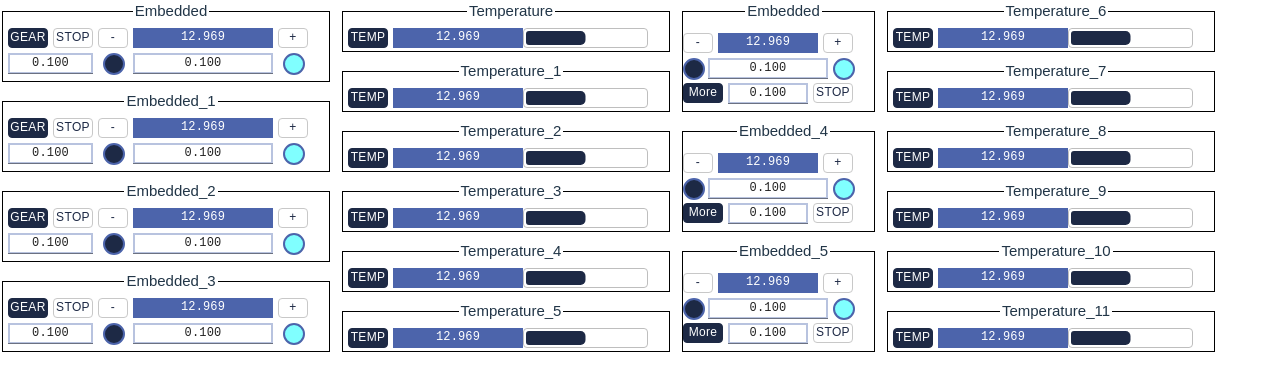
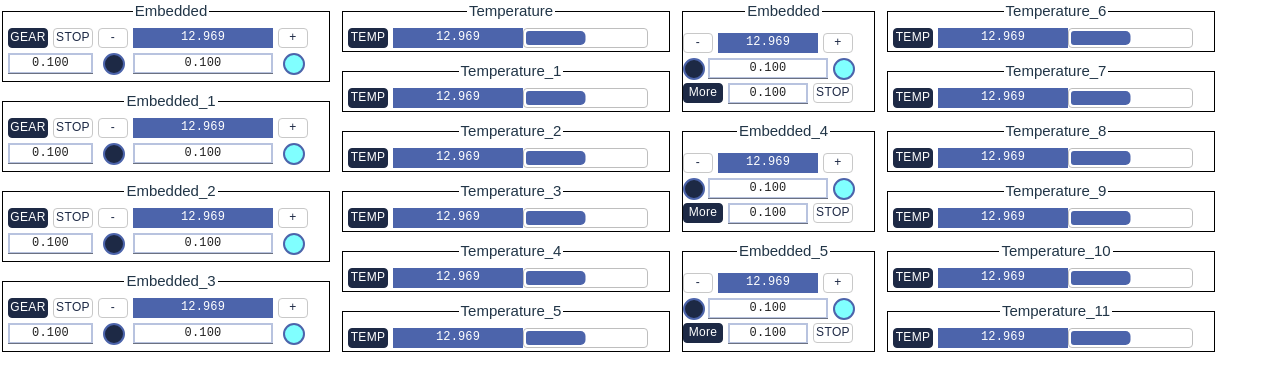
Before and after one commit to abigailalexander/mui-phoebus, a React (Vite) app: page / in a window 1280 px wide. Shown: the top 390 px of the page. Built offline with nearby package versions, Linux system fonts and the light colour scheme.

Commit message:
Adjust progressbar color

```diff
--- a/src/components/ProgressBar/progressBar.tsx
+++ b/src/components/ProgressBar/progressBar.tsx
@@ -14,7 +14,7 @@ const CustomLinearProgress = styled(LinearProgress)({
     },
     [`& .${linearProgressClasses.bar}`]: {
         borderRadius: 5,
-        backgroundColor: diamondTheme.palette.primary.main,
+        backgroundColor: "rgba(76, 100, 171)",
     },
 });
 
```
